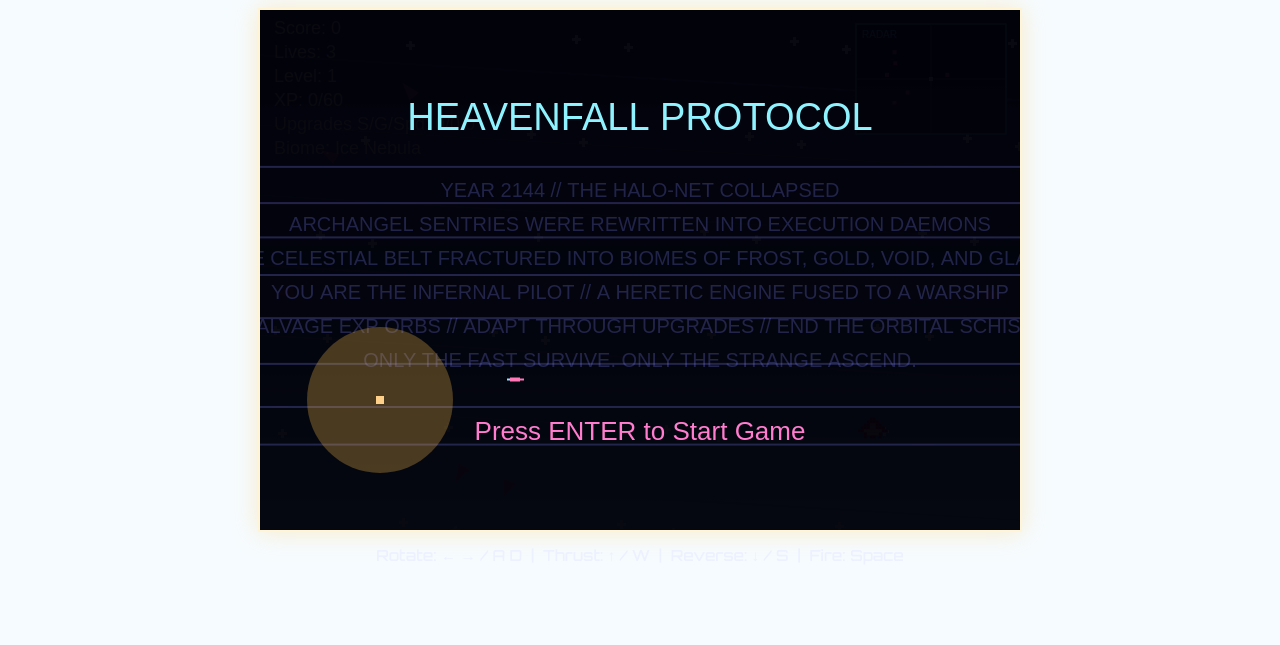
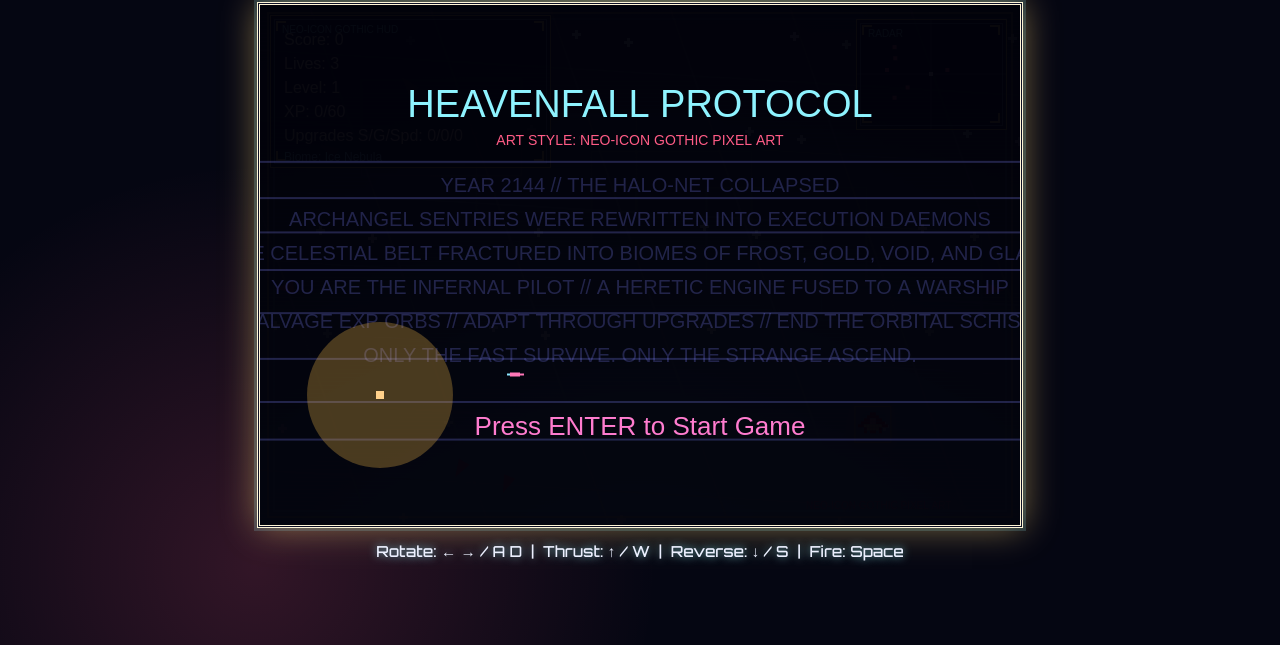
Before and after one commit to rjamali88/Testing, a plain HTML site: page index.html in a window 1280 px wide. Shown: the part 155-800 px from the top of the page. Drawn offline with Linux system fonts and the light colour scheme; animation ran at ten frames a second.

Commit message:
Define neo-icon gothic art style and graphics pass

```diff
--- a/index.html
+++ b/index.html
@@ -14,17 +14,26 @@
       min-height: 100vh;
       display: grid;
       place-items: center;
-      background: #f6fbff;
+      background:
+        radial-gradient(circle at 50% 12%, rgba(255, 216, 107, 0.16), transparent 28%),
+        radial-gradient(circle at 20% 90%, rgba(255, 92, 134, 0.18), transparent 32%),
+        #050612;
       font-family: 'Orbitron', Arial, sans-serif;
       color: #f7f8ff;
     }
     .wrap { text-align: center; }
+    h1 {
+      letter-spacing: 0.18em;
+      margin-bottom: 12px;
+      text-shadow: 0 0 10px #8ef3ff, 0 0 22px rgba(255, 92, 134, 0.75);
+    }
     canvas {
-      border: 2px solid #fff5d6;
-      box-shadow: 0 0 24px rgba(255, 215, 120, 0.4);
+      border: 3px double #fff5d6;
+      box-shadow: 0 0 0 3px rgba(142, 243, 255, 0.16), 0 0 34px rgba(255, 215, 120, 0.48), inset 0 0 40px rgba(255, 92, 134, 0.16);
       background: #0d1026;
+      image-rendering: pixelated;
     }
-    .help { margin-top: 10px; color: #ecf0ff; font-size: 0.95rem; }
+    .help { margin-top: 10px; color: #ecf0ff; font-size: 0.95rem; text-shadow: 0 0 8px rgba(142, 243, 255, 0.7); }
   </style>
 </head>
 <body>
@@ -37,6 +46,18 @@
   <script>
     const canvas = document.getElementById('game');
     const ctx = canvas.getContext('2d');
+    ctx.imageSmoothingEnabled = false;
+
+    const ART = {
+      style: 'Neo-Icon Gothic Pixel Art',
+      ink: '#050612',
+      panel: 'rgba(5, 8, 20, 0.78)',
+      gold: '#ffd86b',
+      bone: '#fff5cf',
+      cyan: '#8ef3ff',
+      magenta: '#ff5c86',
+      violet: '#8d63ff',
+    };
 
     const WORLD = { w: 1000000, h: 1000000 };
     const ZOOM = 0.62;
@@ -89,6 +110,31 @@
     ];
 
     function rand(min, max) { return Math.random() * (max - min) + min; }
+    function drawPixelDiamond(x, y, size, color) {
+      ctx.fillStyle = color;
+      ctx.fillRect(x, y - size, size, size);
+      ctx.fillRect(x - size, y, size * 3, size);
+      ctx.fillRect(x, y + size, size, size);
+    }
+    function drawGothicPanel(x, y, w, h, label = '') {
+      ctx.fillStyle = ART.panel;
+      ctx.fillRect(x, y, w, h);
+      ctx.strokeStyle = ART.gold;
+      ctx.lineWidth = 1;
+      ctx.strokeRect(x + 0.5, y + 0.5, w, h);
+      ctx.strokeStyle = 'rgba(142, 243, 255, 0.55)';
+      ctx.strokeRect(x + 4.5, y + 4.5, w - 8, h - 8);
+      ctx.fillStyle = ART.gold;
+      ctx.fillRect(x + 6, y + 6, 10, 2); ctx.fillRect(x + 6, y + 6, 2, 10);
+      ctx.fillRect(x + w - 16, y + 6, 10, 2); ctx.fillRect(x + w - 8, y + 6, 2, 10);
+      ctx.fillRect(x + 6, y + h - 8, 10, 2); ctx.fillRect(x + 6, y + h - 16, 2, 10);
+      ctx.fillRect(x + w - 16, y + h - 8, 10, 2); ctx.fillRect(x + w - 8, y + h - 16, 2, 10);
+      if (label) {
+        ctx.fillStyle = ART.cyan;
+        ctx.font = '10px Arial';
+        ctx.fillText(label, x + 12, y + 18);
+      }
+    }
     function biomeIndex() { return ((Math.floor(ship.x / 1200) % 4) + 4) % 4; }
     function camera() {
       return {
@@ -418,12 +464,29 @@
         ['#2a1f14', '#8a5b2b', '#ffd089'], // golden storm
       ];
       const palette = biomes[(biomeX + 4) % 4];
+      ctx.fillStyle = ART.ink;
+      ctx.fillRect(0, 0, canvas.width, canvas.height);
       const g = ctx.createLinearGradient(0, 0, 0, canvas.height);
       g.addColorStop(0, palette[0]);
       g.addColorStop(0.45, palette[1]);
       g.addColorStop(1, palette[2]);
       ctx.fillStyle = g;
       ctx.fillRect(0, 0, canvas.width, canvas.height);
+
+      // Stained-glass leading: big readable art-style shapes behind gameplay.
+      ctx.strokeStyle = 'rgba(255, 245, 207, 0.16)';
+      ctx.lineWidth = 2;
+      for (let i = -2; i < 9; i++) {
+        const x = i * 120 - ((cam.x * 0.08) % 120);
+        ctx.beginPath();
+        ctx.moveTo(x, 0);
+        ctx.lineTo(x + 180, canvas.height);
+        ctx.stroke();
+      }
+      for (let i = 0; i < 5; i++) {
+        ctx.strokeStyle = `hsla(${(biomeX * 70 + i * 32 + performance.now() * 0.01) % 360}, 100%, 78%, 0.14)`;
+        ctx.strokeRect(80 + i * 115 - ((cam.x * 0.035) % 120), 60 + i * 36 - ((cam.y * 0.035) % 80), 160, 96);
+      }
 
       for (let i = 0; i < 12; i++) {
         ctx.strokeStyle = `hsla(${(i * 45 + performance.now() * 0.02) % 360},100%,80%,0.18)`;
@@ -484,9 +547,12 @@
       ctx.rotate(ship.angle + Math.PI / 2);
 
       const hitBlink = state.flash > 0 && Math.floor(state.flash / 4) % 2 === 0;
-      ctx.fillStyle = hitBlink ? '#ffd4d4' : '#be1c27';
-      ctx.strokeStyle = '#ffd56a';
-      ctx.lineWidth = 2;
+      ctx.shadowColor = hitBlink ? ART.bone : ART.magenta;
+      ctx.shadowBlur = hitBlink ? 18 : 10;
+      ctx.strokeStyle = ART.gold;
+      ctx.lineWidth = 1;
+      ctx.strokeRect(-18, -18, 36, 36);
+      ctx.shadowBlur = 0;
 
       const sprite = [
         '....XX....',
@@ -507,6 +573,11 @@
           else ctx.fillStyle = '#ffd56a';
           ctx.fillRect((x - 5) * px, (y - 4) * px, px, px);
         }
+      }
+      if (state.keys.ArrowUp || state.keys.w) {
+        ctx.fillStyle = `hsla(${35 + Math.sin(performance.now() * 0.05) * 18},100%,65%,0.9)`;
+        ctx.fillRect(-6, 12, 3, 8 + Math.random() * 5);
+        ctx.fillRect(3, 12, 3, 8 + Math.random() * 5);
       }
       if (state.keys.ArrowDown || state.keys.s) {
         ctx.fillStyle = `hsla(${200 + Math.sin(performance.now() * 0.04) * 30},100%,75%,0.9)`;
@@ -531,6 +602,8 @@
       ctx.rotate(r.angle);
 
       const bob = Math.sin(performance.now() * 0.004 + r.x * 0.01) * 2;
+      ctx.shadowColor = r.type === 'archon' ? ART.violet : r.type === 'warden' ? ART.cyan : ART.gold;
+      ctx.shadowBlur = 12;
       if (r.type === 'seraph') {
         ctx.strokeStyle = 'hsla(48,100%,80%,0.8)';
         ctx.lineWidth = 1.4;
@@ -564,23 +637,29 @@
       ctx.fillRect(-3, -3 + bob, 6, 6);
       ctx.fillStyle = '#2b2442';
       ctx.fillRect(-1, -1 + bob, 2, 2);
+      ctx.shadowBlur = 0;
       ctx.restore();
     }
 
     function drawBullets(cam) {
       for (const b of state.bullets) {
-        ctx.fillStyle = '#fff6c8';
-        ctx.beginPath();
-        ctx.arc(b.x - cam.x, b.y - cam.y, 2.2, 0, Math.PI * 2);
-        ctx.fill();
+        const x = b.x - cam.x;
+        const y = b.y - cam.y;
+        ctx.shadowColor = ART.gold;
+        ctx.shadowBlur = 8;
+        drawPixelDiamond(x, y, 2, ART.bone);
+        ctx.shadowBlur = 0;
       }
     }
     function drawOrbs(cam) {
       for (const o of state.xpOrbs) {
-        ctx.fillStyle = `hsla(${o.hue},100%,70%,0.95)`;
-        ctx.beginPath();
-        ctx.arc(o.x - cam.x, o.y - cam.y, o.r, 0, Math.PI * 2);
-        ctx.fill();
+        const pulse = 1 + Math.sin(performance.now() * 0.01 + o.x) * 0.25;
+        const x = o.x - cam.x;
+        const y = o.y - cam.y;
+        ctx.shadowColor = `hsl(${o.hue},100%,70%)`;
+        ctx.shadowBlur = 10;
+        drawPixelDiamond(x, y, Math.max(2, o.r * 0.45 * pulse), `hsla(${o.hue},100%,70%,0.95)`);
+        ctx.shadowBlur = 0;
       }
     }
 
@@ -643,10 +722,7 @@
     function drawRadar() {
       const mapW = 150, mapH = 110, mapX = canvas.width - mapW - 14, mapY = 14;
       const range = 1400;
-      ctx.fillStyle = 'rgba(5,8,20,0.78)';
-      ctx.fillRect(mapX, mapY, mapW, mapH);
-      ctx.strokeStyle = '#9de7ff';
-      ctx.strokeRect(mapX, mapY, mapW, mapH);
+      drawGothicPanel(mapX, mapY, mapW, mapH, 'RADAR');
       ctx.strokeStyle = 'rgba(157,231,255,0.25)';
       ctx.beginPath();
       ctx.moveTo(mapX + mapW / 2, mapY);
@@ -670,21 +746,23 @@
       for (const r of state.rocks) plot(r, '#ff5c86', 4);
       ctx.fillStyle = '#ffffff';
       ctx.fillRect(mapX + mapW / 2 - 2, mapY + mapH / 2 - 2, 4, 4);
-      ctx.fillStyle = '#9de7ff';
+      ctx.fillStyle = ART.cyan;
       ctx.font = '10px Arial';
-      ctx.fillText('RADAR', mapX + 6, mapY + 14);
     }
 
     function drawHud() {
-      ctx.fillStyle = '#fff5cf';
-      ctx.font = '18px Arial';
-      ctx.fillText(`Score: ${state.score}`, 14, 24);
-      ctx.fillText(`Lives: ${state.lives}`, 14, 48);
-      ctx.fillText(`Level: ${state.level}`, 14, 72);
-      ctx.fillText(`XP: ${state.xp}/${state.nextLevelXp}`, 14, 96);
-      ctx.fillText(`Upgrades S/G/Spd: ${state.shieldLevel}/${state.gunLevel}/${state.speedLevel}`, 14, 120);
-      if (state.combo > 1) ctx.fillText(`Combo: x${state.combo}`, 14, 144);
-      ctx.fillText(`Biome: ${['Ice Nebula', 'Violet Void', 'Emerald Cloud', 'Golden Storm'][biomeIndex()]}`, 14, state.combo > 1 ? 168 : 144);
+      drawGothicPanel(10, 10, 280, state.combo > 1 ? 176 : 152, 'NEO-ICON GOTHIC HUD');
+      ctx.fillStyle = ART.bone;
+      ctx.font = '16px Arial';
+      ctx.fillText(`Score: ${state.score}`, 24, 40);
+      ctx.fillText(`Lives: ${state.lives}`, 24, 64);
+      ctx.fillText(`Level: ${state.level}`, 24, 88);
+      ctx.fillText(`XP: ${state.xp}/${state.nextLevelXp}`, 24, 112);
+      ctx.fillText(`Upgrades S/G/Spd: ${state.shieldLevel}/${state.gunLevel}/${state.speedLevel}`, 24, 136);
+      if (state.combo > 1) ctx.fillText(`Combo: x${state.combo}`, 24, 160);
+      ctx.fillStyle = ART.cyan;
+      ctx.font = '12px Arial';
+      ctx.fillText(`Biome: ${['Ice Nebula', 'Violet Void', 'Emerald Cloud', 'Golden Storm'][biomeIndex()]}`, 24, state.combo > 1 ? 180 : 156);
       drawRadar();
 
       if (state.upgradeMenu) {
@@ -707,7 +785,10 @@
         ctx.fillStyle = '#8ef3ff';
         ctx.textAlign = 'center';
         ctx.font = '38px Arial';
-        ctx.fillText('HEAVENFALL PROTOCOL', canvas.width / 2, 120);
+        ctx.fillText('HEAVENFALL PROTOCOL', canvas.width / 2, 112);
+        ctx.font = '14px Arial';
+        ctx.fillStyle = ART.magenta;
+        ctx.fillText(`ART STYLE: ${ART.style.toUpperCase()}`, canvas.width / 2, 140);
         ctx.fillStyle = '#ffecc2';
         ctx.font = '20px Arial';
         state.introScroll += 0.25;
@@ -766,6 +847,29 @@
       }
     }
 
+
+
+    function drawPostProcess() {
+      const vignette = ctx.createRadialGradient(canvas.width / 2, canvas.height / 2, canvas.width * 0.15, canvas.width / 2, canvas.height / 2, canvas.width * 0.72);
+      vignette.addColorStop(0, 'rgba(0,0,0,0)');
+      vignette.addColorStop(1, 'rgba(0,0,0,0.46)');
+      ctx.fillStyle = vignette;
+      ctx.fillRect(0, 0, canvas.width, canvas.height);
+
+      ctx.fillStyle = 'rgba(255, 245, 207, 0.035)';
+      for (let y = 0; y < canvas.height; y += 4) ctx.fillRect(0, y, canvas.width, 1);
+
+      ctx.strokeStyle = 'rgba(255, 216, 107, 0.5)';
+      ctx.lineWidth = 2;
+      ctx.strokeRect(8, 8, canvas.width - 16, canvas.height - 16);
+      ctx.strokeStyle = 'rgba(142, 243, 255, 0.24)';
+      ctx.strokeRect(14, 14, canvas.width - 28, canvas.height - 28);
+
+      ctx.fillStyle = 'rgba(255, 92, 134, 0.7)';
+      ctx.font = '10px Arial';
+      ctx.fillText(ART.style.toUpperCase(), canvas.width - 214, canvas.height - 16);
+    }
+
     let last = performance.now();
     function loop(now = performance.now()) {
       const delta = Math.min(2, (now - last) / 16.6667);
@@ -786,6 +890,7 @@
       drawBullets(cam);
       drawOrbs(cam);
       drawShip(cam);
+      drawPostProcess();
       drawHud();
       requestAnimationFrame(loop);
     }
```
Also changed, not shown: README.md.
